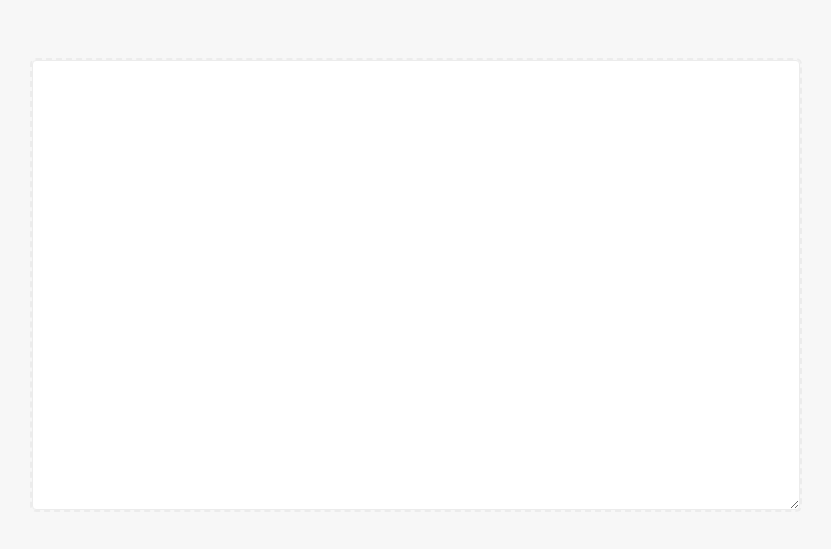
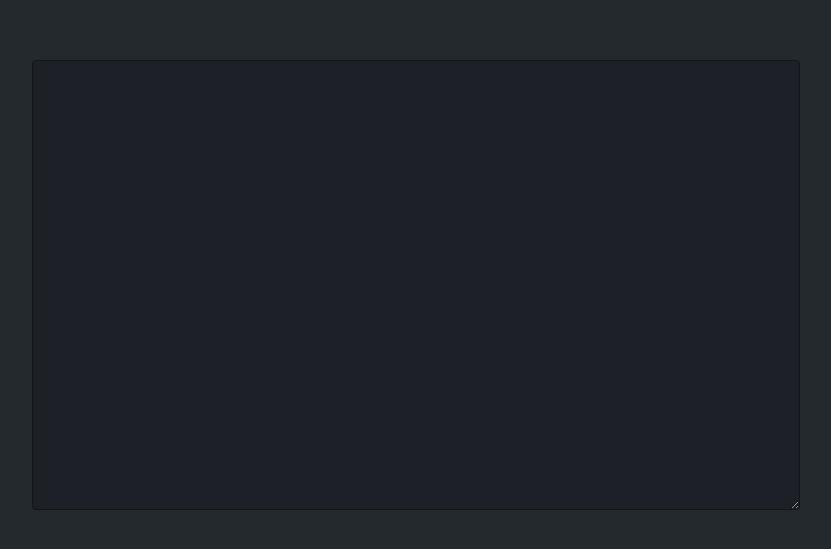
Before and after one commit to jkulton/scratchpad, a plain HTML site: page index.html in a window 1280 px wide. Shown: the part 115-664 px from the top of the page, without its empty margins (224-1055 px from the left). Drawn offline with Linux system fonts and the dark colour scheme.

Commit message:
Add dark theme for clients who prefer color scheme dark

```diff
--- a/styles.css
+++ b/styles.css
@@ -32,12 +32,13 @@ div {
 textarea {
   width: 100%;
   padding: 1rem;
-  font-size: 19px;
+  font-size: 16px;
   border: 1px solid #ececec;
   border-radius: 4px;
   margin: 0 auto;
   min-height: 450px;
   resize: vertical;
+  font-family: 'Fira Code', 'Menlo', monospace;
 }
 
 textarea:focus {
@@ -51,3 +52,19 @@ textarea:focus {
   bottom: -28px;
   left: 0;
 }
+
+@media (prefers-color-scheme: dark) {
+  body {
+    background: #24292d;
+  }
+
+  body textarea {
+    color: #ffffff;
+    background: #1d2026;
+    border-color: #141418;
+  }
+
+  body textarea:focus {
+    outline: none;
+  }
+}
```
